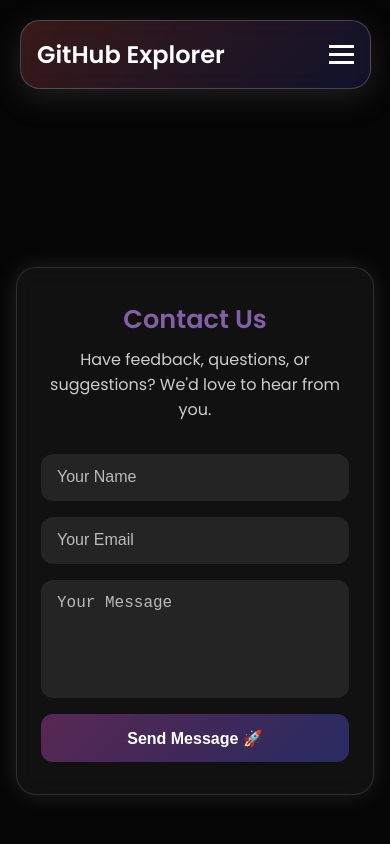
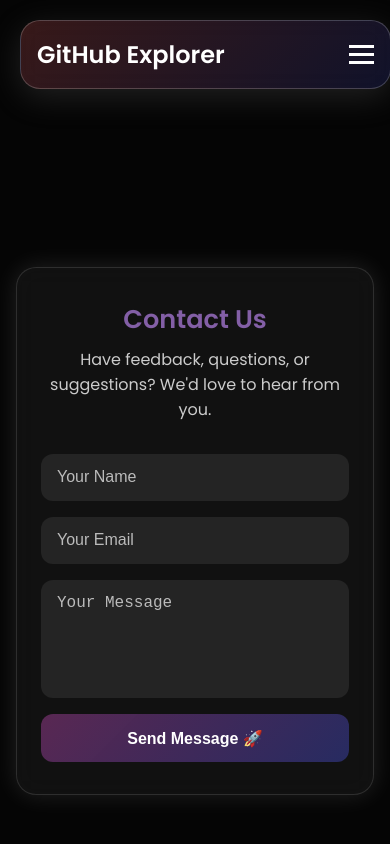
Before and after one commit to RishabhMunakhiya/Github-Project-Explorer, a React (Vite) app in the folder github-explorer/: page /contact in a window 390 px wide. Shown: the top 844 px of the page. Built offline with nearby package versions, Linux system fonts and the light colour scheme.

Commit message:
update navbar

```diff
--- a/github-explorer/src/components/navbar/Navbar.css
+++ b/github-explorer/src/components/navbar/Navbar.css
@@ -78,7 +78,7 @@
 /* Responsive Style */
 @media (max-width: 768px) {
   .navbar{
-    width: 90%;
+    width: 95%;
     padding: 1rem;
   }
   .navbar-links {
```
